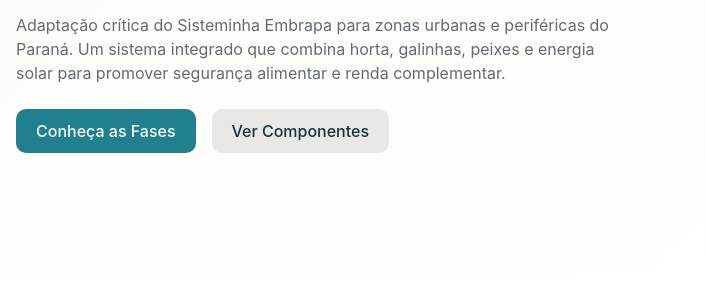
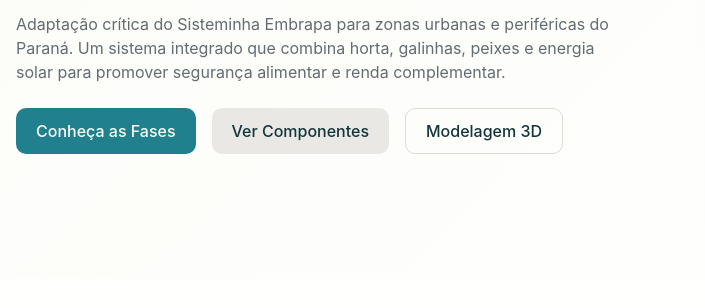
Before and after one commit to prof-guifonseca/nss, a plain HTML site: page index.html in a window 1280 px wide. Shown: the part 260-568 px from the top of the page, 0-705 px from the left. Drawn offline with Linux system fonts and the light colour scheme; grey boxes are pictures that could not be loaded; a web font is replaced by a local one.

Commit message:
Update index.html

```diff
--- a/index.html
+++ b/index.html
@@ -47,6 +47,7 @@
                     <div class="hero__buttons">
                         <a href="#phases" class="btn btn--primary btn--lg">Conheça as Fases</a>
                         <a href="#components" class="btn btn--secondary btn--lg">Ver Componentes</a>
+                        <a href="modelagem-3d/modelagem.html" class="btn btn--outline btn--lg">Modelagem 3D</a>
                     </div>
                 </div>
                 <div class="hero__image">
```
